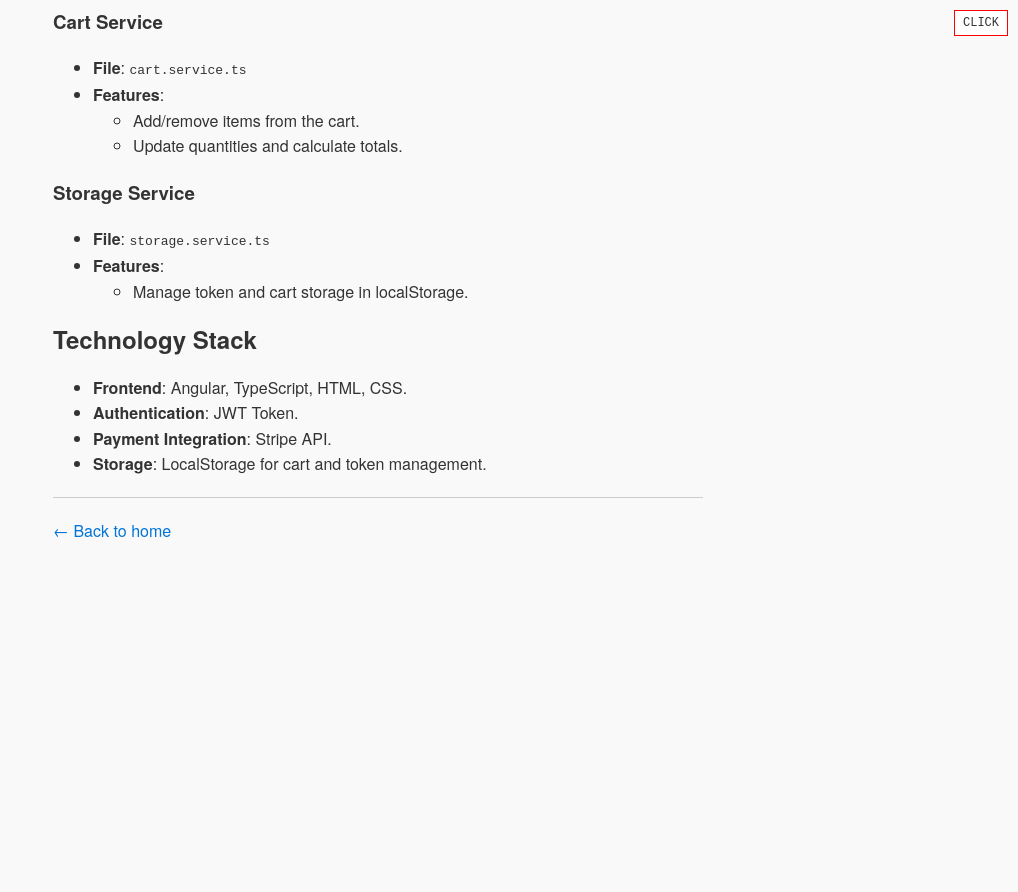
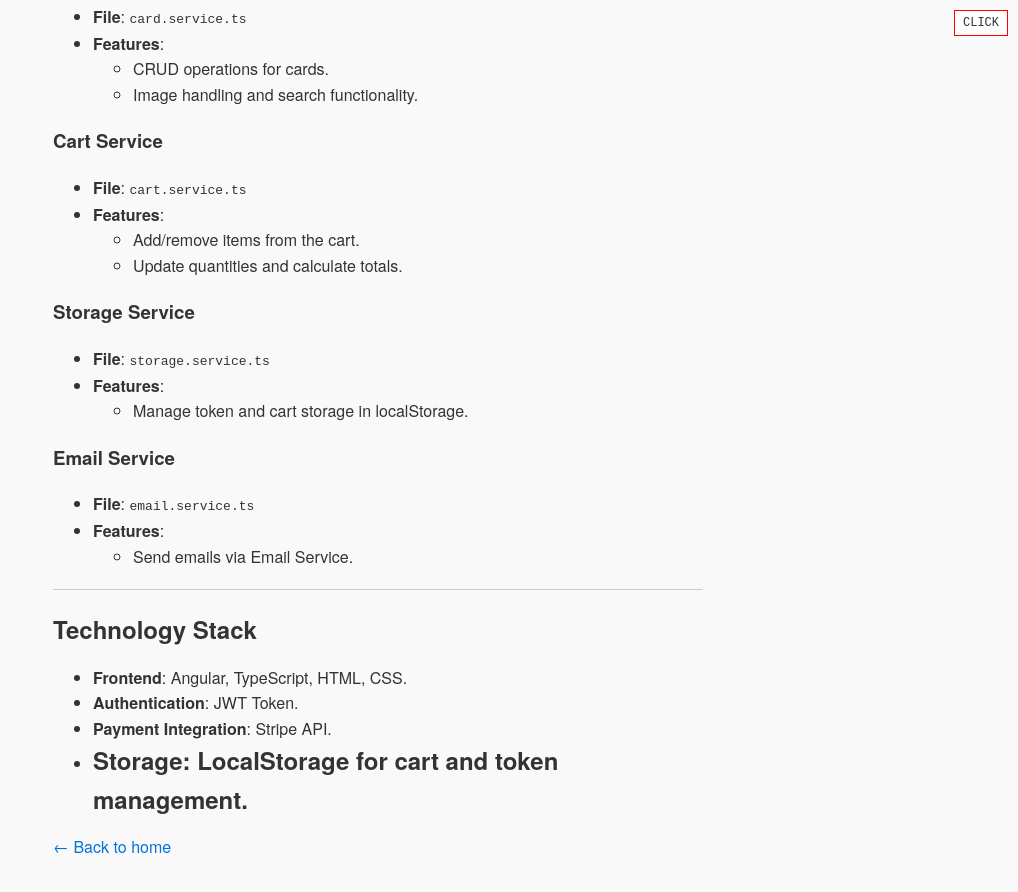
Before and after one commit to janpc01/janpc01.github.io, a Jekyll site: the page built from kyosocards.md, in a window 1280 px wide and 900 px high, scrolled down 6239 px. Shown: the top 892 px of the window, without its empty margins (262-1280 px from the left). Built offline with Jekyll 4.4.1, drawn with Linux system fonts in a browser that asks for light colours; some web fonts are replaced; our own code applies the rules of GitHub Pages for plain Markdown files; before the commit the page ends 6823 px from its top, so only the background shows below that.

Commit message:
Kyoso documentation

````diff
--- a/kyosocards.md
+++ b/kyosocards.md
@@ -60,6 +62,8 @@
 - Web application firewall (WAF)
 - Regular security audits and updates
 
+---
+
 ## **Features**
 
 ### **Core Features**
@@ -93,6 +97,8 @@
 ├── package.json
 ├── tsconfig.json
 ```
+
+---
 
 ## **Core Components**
 ### **App Component**
@@ -236,12 +242,18 @@
 - **Features**:
   - Manage token and cart storage in localStorage.
 
+### **Email Service**
+- **File**: `email.service.ts`
+- **Features**:
+  - Send emails via Email Service.
+
+---
+
 ## **Technology Stack**
 - **Frontend**: Angular, TypeScript, HTML, CSS.
 - **Authentication**: JWT Token.
 - **Payment Integration**: Stripe API.
 - **Storage**: LocalStorage for cart and token management.
-
 ---
 
 <p><a href="{{ '/' | relative_url }}">← Back to home</a></p>
````
Also changed, not shown: other parts of kyosocards.md (+2 -0 lines).
